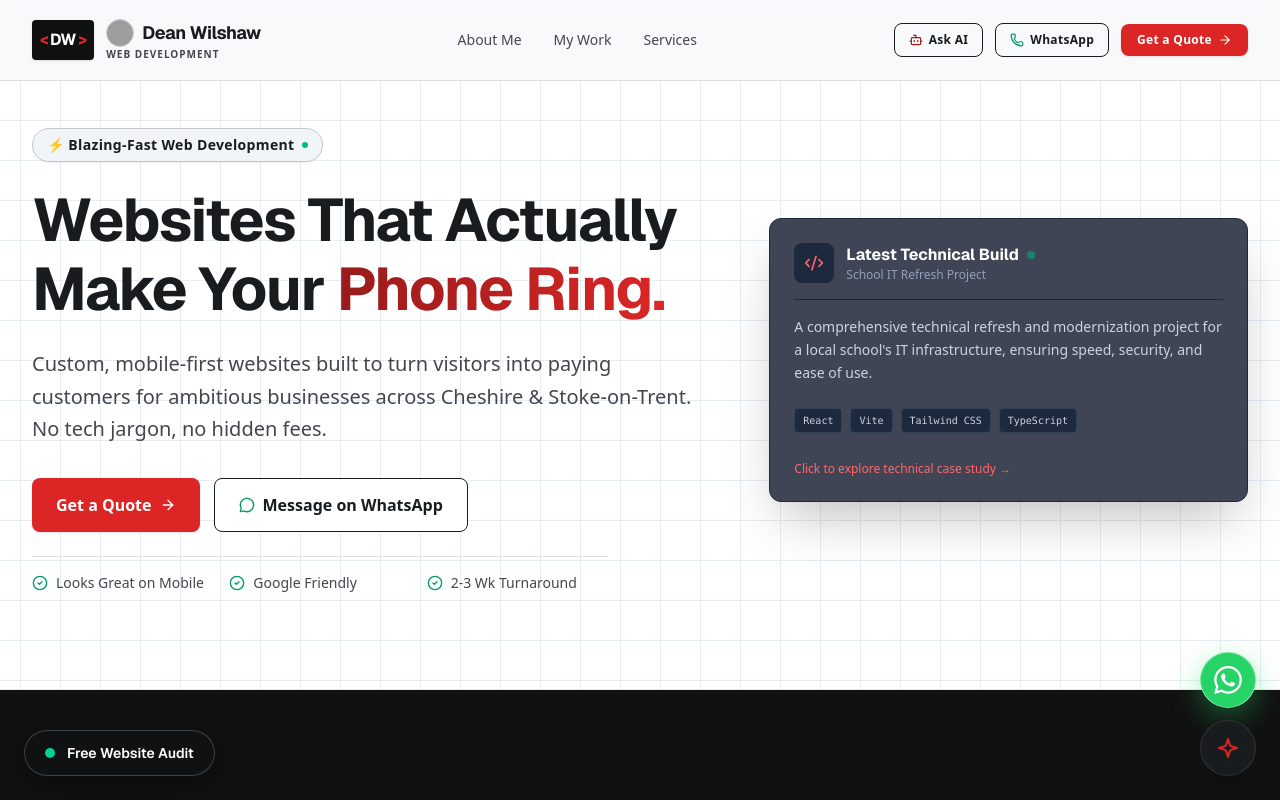
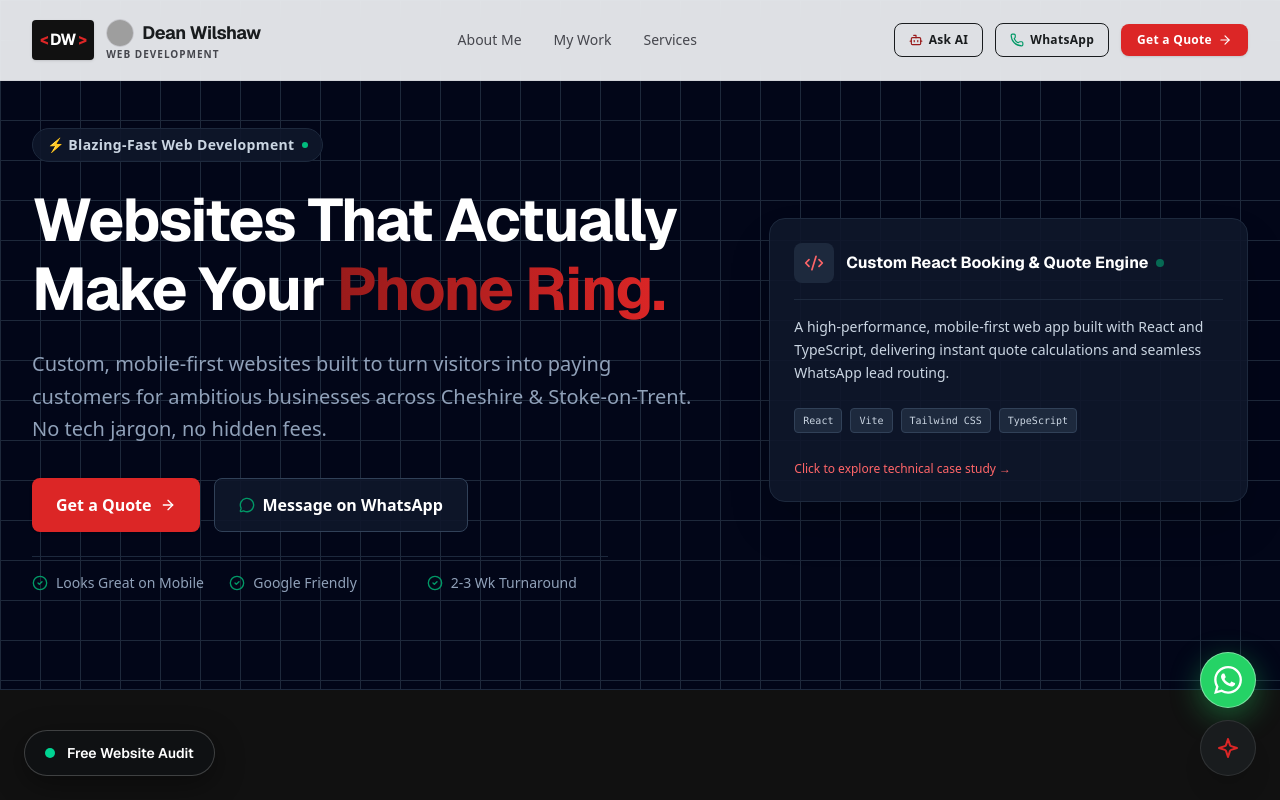
Before and after one commit to stokie2605/dean-wilshaw-web-development, a React (Vite) app: page / in a window 1280 px wide. Shown: the top 800 px of the page. Built offline with nearby package versions, Linux system fonts and the light colour scheme; grey boxes are pictures that could not be loaded.

Commit message:
fix: convert speed benchmark and tech build sections to dark theme parity

```diff
--- a/src/App.tsx
+++ b/src/App.tsx
@@ -79,7 +79,7 @@ export default function App() {
 
       {/* Main Page Content */}
       <main className="flex-grow pb-20 md:pb-0">
-        <div className="bg-white">
+        <div className="bg-slate-950">
           <Hero onOpenQuote={handleOpenQuote} onOpenWhatsApp={handleOpenWhatsApp} />
         </div>
         <div className="bg-[#111111]">
@@ -97,7 +97,7 @@ export default function App() {
         <div className="bg-white">
           <Pricing onOpenQuote={handleOpenQuote} onOpenWhatsApp={handleOpenWhatsApp} />
         </div>
-        <div className="bg-[#f7f9fb]">
+        <div className="bg-slate-950">
           <SpeedTestTool onBenchmarkComplete={handleBenchmarkComplete} />
         </div>
         <div className="bg-white">
--- a/src/components/Hero.tsx
+++ b/src/components/Hero.tsx
@@ -10,19 +10,19 @@ export const Hero: React.FC<HeroProps> = ({ onOpenQuote, onOpenWhatsApp }) => {
   const [isCaseStudyOpen, setIsCaseStudyOpen] = useState(false);
 
   return (
-    <section className="relative pt-24 sm:pt-32 pb-16 sm:pb-24 px-4 sm:px-6 lg:px-8 grid-bg overflow-hidden border-b border-[#c6c6cd]/40">
+    <section className="relative pt-24 sm:pt-32 pb-16 sm:pb-24 px-4 sm:px-6 lg:px-8 bg-slate-950 overflow-hidden border-b border-slate-800 bg-[linear-gradient(to_right,#1e293b_1px,transparent_1px),linear-gradient(to_bottom,#1e293b_1px,transparent_1px)] bg-[size:40px_40px]">
       <div className="max-w-7xl mx-auto grid grid-cols-1 lg:grid-cols-12 gap-12 items-center">
 
         {/* Left Column: Hero Copy & Actions */}
         <div className="lg:col-span-7 flex flex-col gap-6 items-start text-left z-10">
           {/* Engineered Badge */}
-          <div className="bg-[#f1f5f9] text-[#191c1e] px-3.5 py-1.5 rounded-full text-xs sm:text-sm font-semibold tracking-wide inline-flex items-center gap-2 border border-[#c6c6cd] shadow-2xs">
+          <div className="bg-slate-900/90 text-slate-300 px-3.5 py-1.5 rounded-full text-xs sm:text-sm font-semibold tracking-wide inline-flex items-center gap-2 border border-slate-800 shadow-2xs">
             <span>⚡ Blazing-Fast Web Development</span>
             <span className="w-1.5 h-1.5 rounded-full bg-emerald-500"></span>
           </div>
 
           {/* Main Display Headline */}
-          <h1 className="font-geist font-bold text-3xl sm:text-5xl lg:text-6xl text-[#191c1e] leading-[1.15] tracking-tight">
+          <h1 className="font-geist font-bold text-3xl sm:text-5xl lg:text-6xl text-white leading-[1.15] tracking-tight">
             Websites That Actually Make Your{' '}
             <span className="text-[#991b1b] bg-gradient-to-r from-[#991b1b] to-[#dc2626] bg-clip-text text-transparent">
               Phone Ring.
@@ -30,7 +30,7 @@ export const Hero: React.FC<HeroProps> = ({ onOpenQuote, onOpenWhatsApp }) => {
           </h1>
 
           {/* Subtitle */}
-          <p className="text-lg sm:text-xl text-[#45464d] leading-relaxed max-w-2xl font-normal">
+          <p className="text-lg sm:text-xl text-slate-400 leading-relaxed max-w-2xl font-normal">
             Custom, mobile-first websites built to turn visitors into paying customers for ambitious businesses across Cheshire & Stoke-on-Trent. No tech jargon, no hidden fees.
           </p>
 
@@ -46,7 +46,7 @@ export const Hero: React.FC<HeroProps> = ({ onOpenQuote, onOpenWhatsApp }) => {
 
             <button
               onClick={onOpenWhatsApp}
-              className="border border-[#191c1e] text-[#191c1e] bg-white hover:bg-[#eceef0] px-6 py-3.5 rounded-lg font-semibold text-sm sm:text-base text-center transition-all flex justify-center items-center gap-2"
+              className="border border-slate-700 text-white bg-slate-900/90 hover:bg-slate-800 px-6 py-3.5 rounded-lg font-semibold text-sm sm:text-base text-center transition-all flex justify-center items-center gap-2"
             >
               <MessageCircle className="w-4 h-4 text-emerald-600" />
               Message on WhatsApp
@@ -54,7 +54,7 @@ export const Hero: React.FC<HeroProps> = ({ onOpenQuote, onOpenWhatsApp }) => {
           </div>
 
           {/* Micro Proof Bar */}
-          <div className="grid grid-cols-3 gap-4 pt-4 border-t border-[#c6c6cd]/50 w-full max-w-xl text-xs sm:text-sm text-[#45464d]">
+          <div className="grid grid-cols-3 gap-4 pt-4 border-t border-slate-800 w-full max-w-xl text-xs sm:text-sm text-slate-400">
             <div className="flex items-center gap-2">
               <CheckCircle2 className="w-4 h-4 text-emerald-600 shrink-0" />
               <span>Looks Great on Mobile</span>
@@ -74,7 +74,7 @@ export const Hero: React.FC<HeroProps> = ({ onOpenQuote, onOpenWhatsApp }) => {
         <div className="lg:col-span-5 relative w-full">
           <div
             onClick={() => setIsCaseStudyOpen(true)}
-            className="bg-slate-900/80 backdrop-blur-md border border-slate-800 hover:border-red-500/50 rounded-xl shadow-2xl overflow-hidden transition-all transform hover:-translate-y-1 duration-300 p-6 flex flex-col gap-4 cursor-pointer group"
+            className="bg-slate-900/90 border border-slate-800 hover:border-red-500/50 text-white rounded-2xl shadow-2xl overflow-hidden transition-all transform hover:-translate-y-1 duration-300 p-6 flex flex-col gap-4 cursor-pointer group"
           >
             <div className="flex items-center justify-between border-b border-slate-800 pb-4">
               <div className="flex items-center gap-3">
@@ -83,16 +83,15 @@ export const Hero: React.FC<HeroProps> = ({ onOpenQuote, onOpenWhatsApp }) => {
                 </div>
                 <div>
                   <h3 className="font-geist font-bold text-white flex items-center gap-2">
-                    Latest Technical Build
+                    Custom React Booking & Quote Engine
                     <span className="w-2 h-2 rounded-full bg-emerald-500 animate-pulse"></span>
                   </h3>
-                  <p className="text-xs text-slate-400">School IT Refresh Project</p>
                 </div>
               </div>
             </div>
 
             <p className="text-sm text-slate-300 leading-relaxed">
-              A comprehensive technical refresh and modernization project for a local school's IT infrastructure, ensuring speed, security, and ease of use.
+              A high-performance, mobile-first web app built with React and TypeScript, delivering instant quote calculations and seamless WhatsApp lead routing.
             </p>
 
             <div className="flex flex-wrap gap-2 mt-2">
--- a/src/components/SpeedTestTool.tsx
+++ b/src/components/SpeedTestTool.tsx
@@ -106,25 +106,25 @@ export const SpeedTestTool: React.FC<SpeedTestToolProps> = ({ onBenchmarkComplet
   };
 
   return (
-    <section id="speed-test" className="py-16 sm:py-24 px-4 sm:px-6 lg:px-8 bg-[#f2f4f6] border-b border-[#c6c6cd]/50">
+    <section id="speed-test" className="py-16 sm:py-24 px-4 sm:px-6 lg:px-8 bg-slate-950 border-b border-slate-800">
       <div className="max-w-7xl mx-auto">
 
         {/* Header */}
         <div className="text-center mb-12 flex flex-col items-center">
-          <div className="inline-flex items-center gap-2 bg-[#111111] text-white px-3.5 py-1 rounded-full text-xs font-mono font-semibold mb-3">
+          <div className="inline-flex items-center gap-2 bg-red-500/10 border border-red-500/30 text-red-400 px-3.5 py-1 rounded-full text-xs font-mono font-semibold mb-3">
             <Gauge className="w-3.5 h-3.5 text-[#dc2626]" />
             <span>Interactive Speed Benchmark</span>
           </div>
-          <h2 className="font-geist font-bold text-2xl sm:text-4xl text-[#191c1e] mb-3">
+          <h2 className="font-geist font-bold text-2xl sm:text-4xl text-white mb-3">
             How Much Speed Are You Losing?
           </h2>
-          <p className="text-[#45464d] max-w-2xl text-sm sm:text-base">
+          <p className="text-slate-400 max-w-2xl text-sm sm:text-base">
             According to Google research, 53% of mobile users abandon sites that take longer than 3 seconds to load. Compare standard WordPress templates vs Dean's Custom React engine.
           </p>
         </div>
 
         {/* Input Controls Card */}
-        <div className="bg-slate-900/80 backdrop-blur-md border border-slate-800 rounded-2xl p-6 text-white shadow-xl mb-8 max-w-4xl mx-auto">
+        <div className="bg-slate-900/90 backdrop-blur-md border border-slate-800 rounded-2xl p-6 text-white shadow-2xl mb-8 max-w-4xl mx-auto">
           <form onSubmit={handleRunAudit} className="grid grid-cols-1 md:grid-cols-12 gap-4 items-end">
             <div className="md:col-span-5 w-full">
               <label htmlFor="urlInput" className="text-xs font-semibold tracking-wider text-slate-300 uppercase mb-2 block whitespace-nowrap">
@@ -136,7 +136,7 @@ export const SpeedTestTool: React.FC<SpeedTestToolProps> = ({ onBenchmarkComplet
                 placeholder="e.g. mybusiness.co.uk"
                 value={urlInput}
                 onChange={(e) => setUrlInput(e.target.value)}
-                className="bg-slate-950/80 border border-slate-700/80 rounded-xl px-4 py-2.5 text-white placeholder-slate-500 focus:border-red-500 focus:ring-1 focus:ring-red-500 outline-none w-full transition-colors text-sm"
+                className="bg-slate-950 border border-slate-700 rounded-xl px-4 py-2.5 text-white placeholder-slate-500 focus:border-red-500 focus:ring-1 focus:ring-red-500 outline-none w-full transition-colors text-sm"
               />
             </div>
 
@@ -148,7 +148,7 @@ export const SpeedTestTool: React.FC<SpeedTestToolProps> = ({ onBenchmarkComplet
                 id="industrySelect"
                 value={selectedIndustry}
                 onChange={(e) => setSelectedIndustry(e.target.value)}
-                className="bg-slate-950/80 border border-slate-700/80 rounded-xl pl-4 pr-10 py-2.5 text-white placeholder-slate-500 focus:border-red-500 focus:ring-1 focus:ring-red-500 outline-none w-full transition-colors text-xs md:text-sm truncate"
+                className="bg-slate-950 border border-slate-700 rounded-xl pl-4 pr-10 py-2.5 text-white placeholder-slate-500 focus:border-red-500 focus:ring-1 focus:ring-red-500 outline-none w-full transition-colors text-xs md:text-sm truncate"
               >
                 <option value="Plumbing, Heating & Gas">Plumbing, Heating &amp; Gas</option>
                 <option value="Building, Roofing & General Trades">Building, Roofing &amp; General Trades</option>
```
